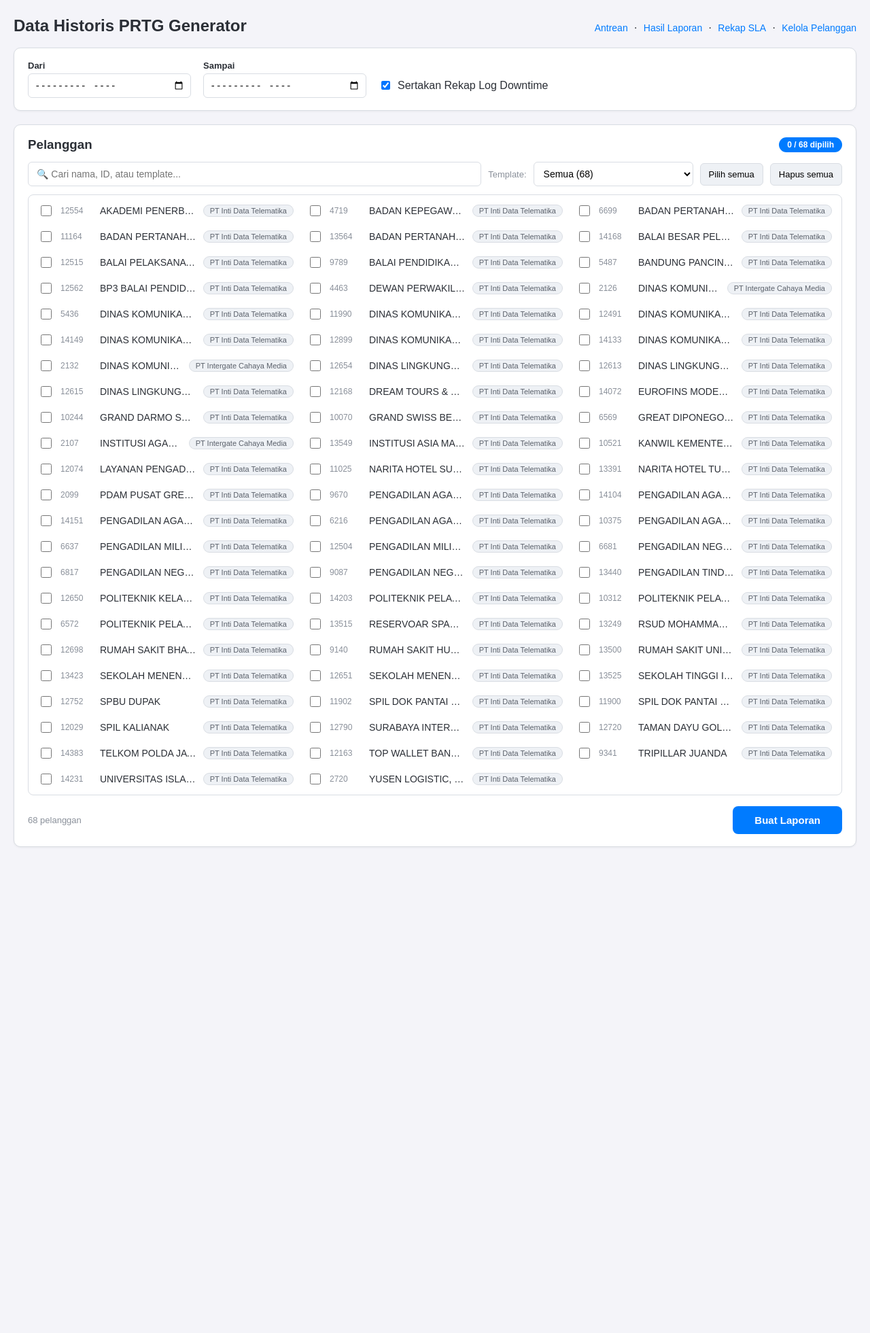
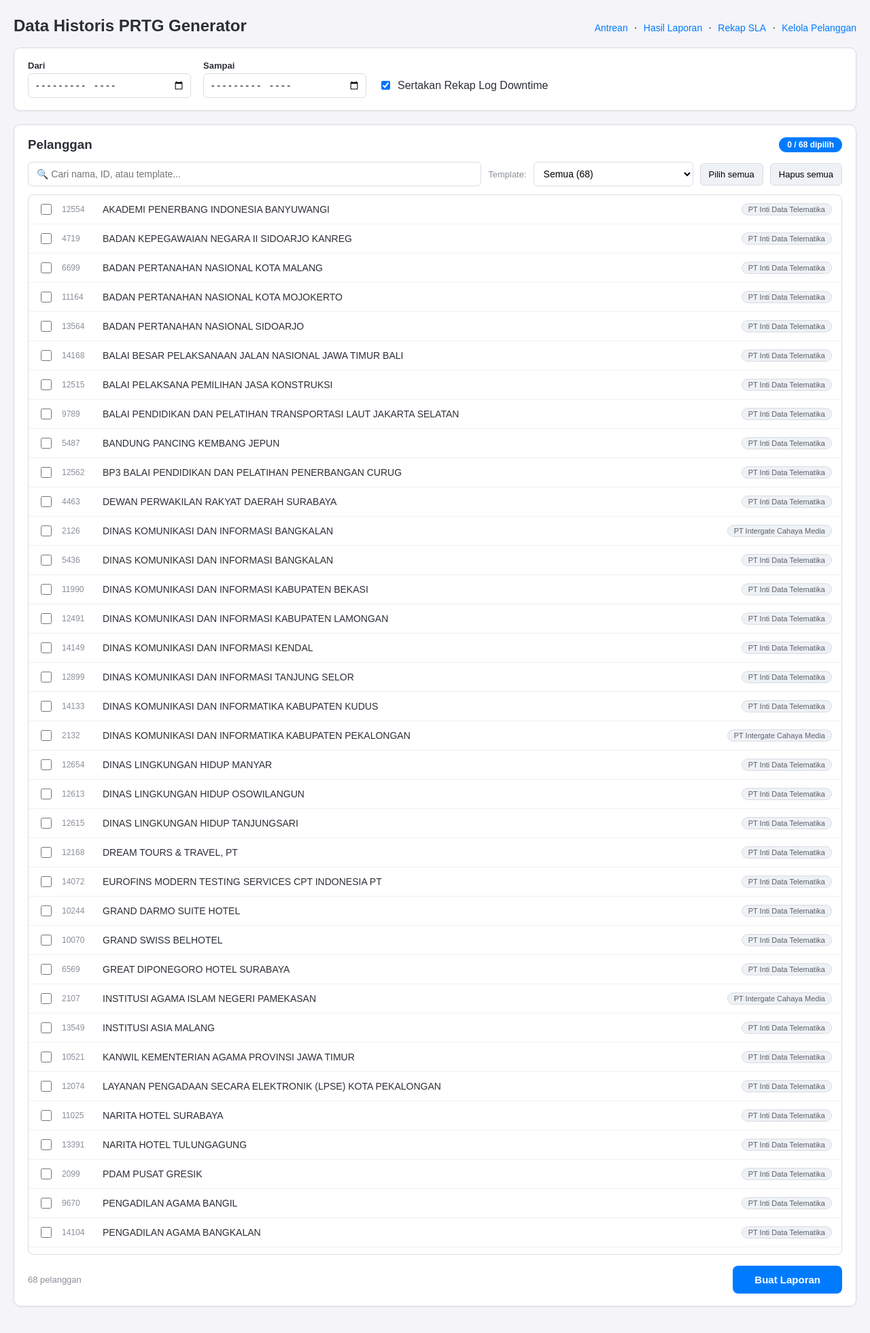
Before and after one commit to kurniadi445/prtg-generator, a PHP site: page /prtg-generator/ in a window 1280 px wide. Shown: the top 1961 px of the page at 68% size. Run offline with PHP 8.4, Linux system fonts and the light colour scheme; data comes from the database, SQL or seed files in the repository.

Commit message:
Ubah tampilan dari daftar pelanggan yang ada di index.php

```diff
--- a/index.php
+++ b/index.php
@@ -193,27 +193,27 @@ foreach ($pelanggan as $p) {
             background: #e2e6ec;
         }
 
-        /* Daftar pelanggan dibuat berkolom otomatis: satu kolom di layar sempit,
-           dua atau tiga di layar lebar. Jauh lebih sedikit menggulir. */
+        /* Satu pelanggan satu baris, menurun ke bawah. Lebar penuh dipakai
+           untuk memberi ruang nama panjang, bukan untuk memecah jadi kolom. */
         .daftar {
             border: 1px solid var(--garis);
             border-radius: 8px;
-            display: grid;
-            gap: 0;
-            grid-template-columns: repeat(auto-fill, minmax(380px, 1fr));
             max-height: 60vh;
             min-height: 200px;
             overflow-y: auto;
-            padding: 4px;
         }
 
         .item {
             align-items: center;
-            border-radius: 6px;
+            border-bottom: 1px solid #eef0f3;
             cursor: pointer;
             display: flex;
-            gap: 10px;
-            padding: 8px 10px;
+            gap: 12px;
+            padding: 10px 14px;
+        }
+
+        .item:last-of-type {
+            border-bottom: 0;
         }
 
         .item:hover {
@@ -262,7 +262,6 @@ foreach ($pelanggan as $p) {
         .kosong {
             color: var(--redup);
             display: none;
-            grid-column: 1 / -1;
             padding: 16px;
             text-align: center;
         }
```
